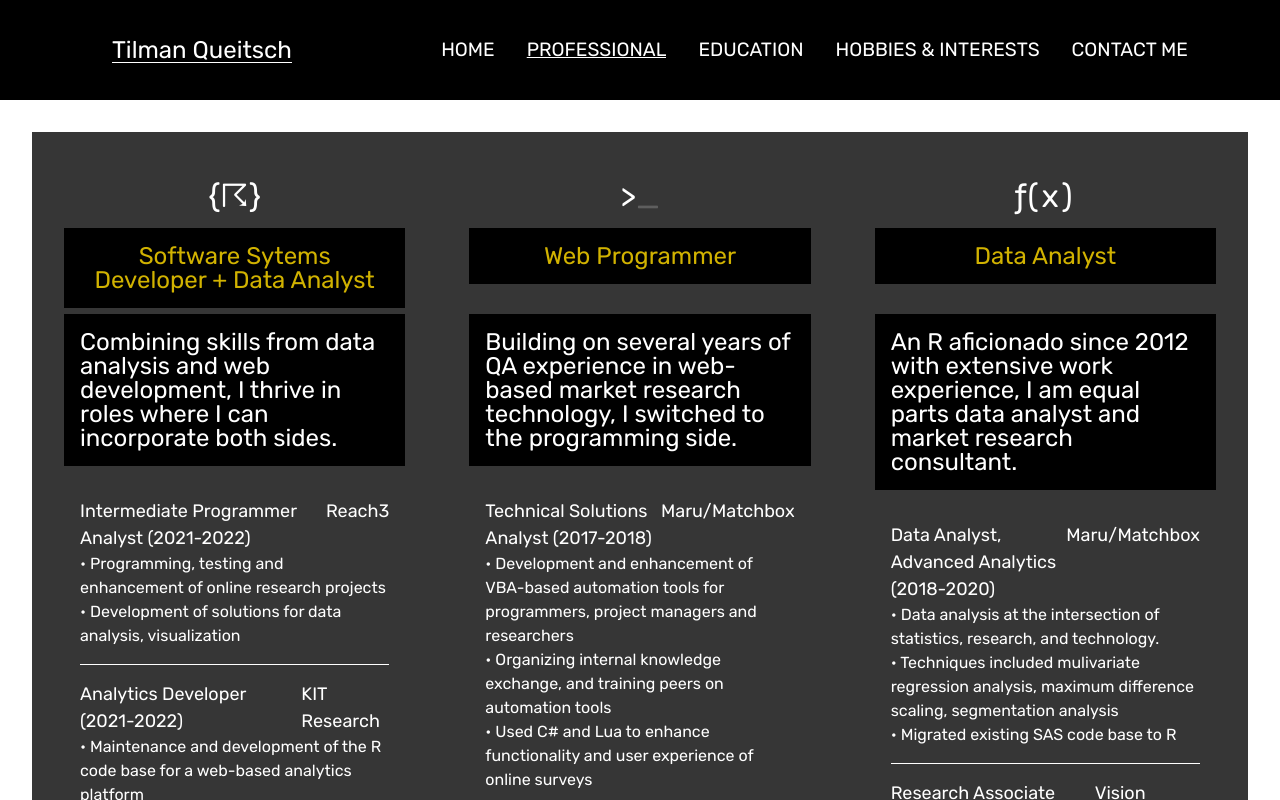
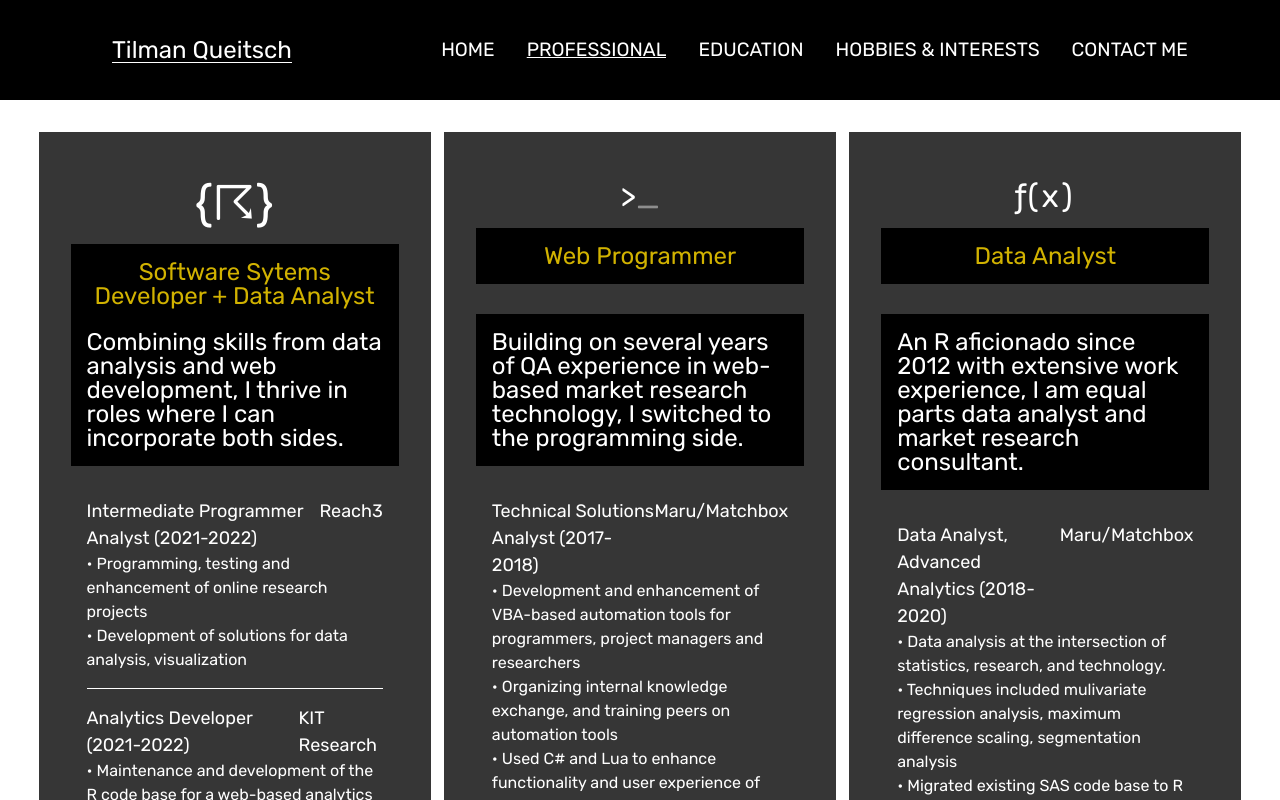
Before and after one commit to tiQu/portfolio, a React (Create React App) app: page /professional in a window 1280 px wide. Shown: the top 800 px of the page. Built offline with nearby package versions, Linux system fonts and the light colour scheme.

Commit message:
edits to professional done

```diff
--- a/src/components/professional/card/Card.scss
+++ b/src/components/professional/card/Card.scss
@@ -8,7 +8,7 @@
     font-family: 'Rubik', sans-serif;
     padding: 2rem;
     font-size: large;
-    width: 40%;
+    width: 27%;
 }
 
 .professional-card-top {
@@ -39,17 +39,13 @@
 
 .professional-character .hop {
     position: relative;
-    animation: jump 1s ease infinite;
+    display: inline-block;
+    animation: flip 5s ease infinite;
+    font-size: xxx-large;
 }
-@keyframes jump {
-    0% {
-        transform: translateY(0);
-    }
-    50% {
-        transform: translateY(-10px);
-    }
-    100% {
-        transform: translateY(0);
+@keyframes flip {
+    0%, 80% {
+        transform: rotateY(360deg);
     }
 }
 
```
